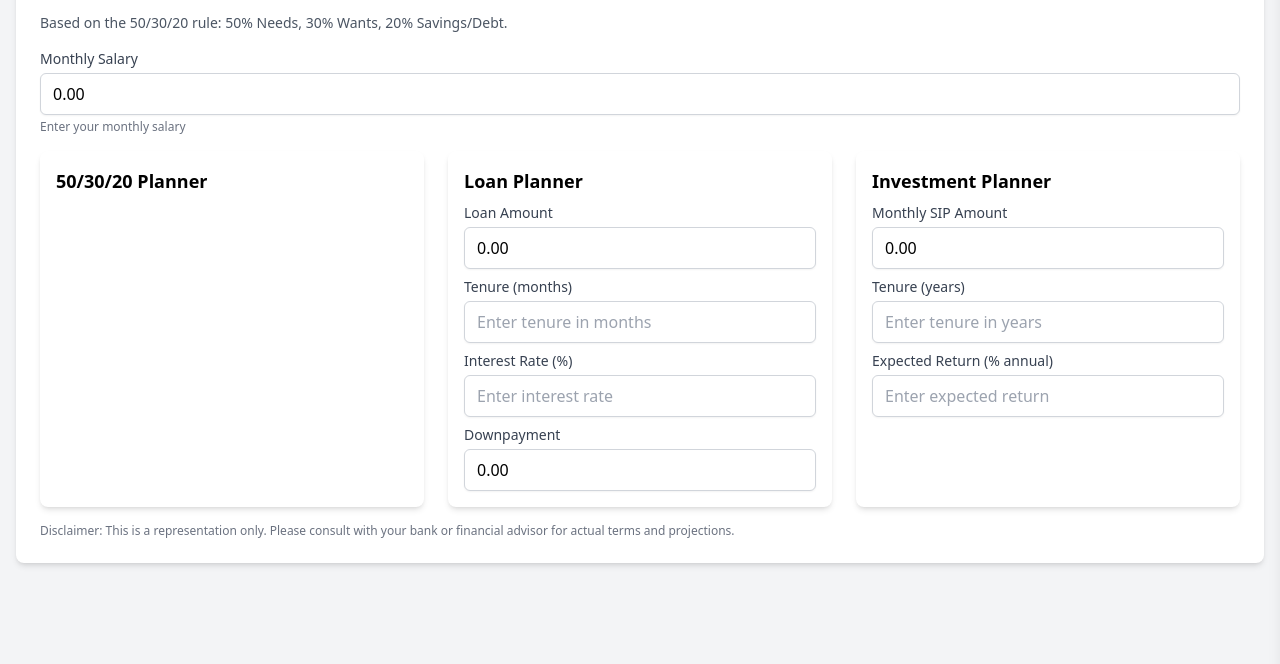
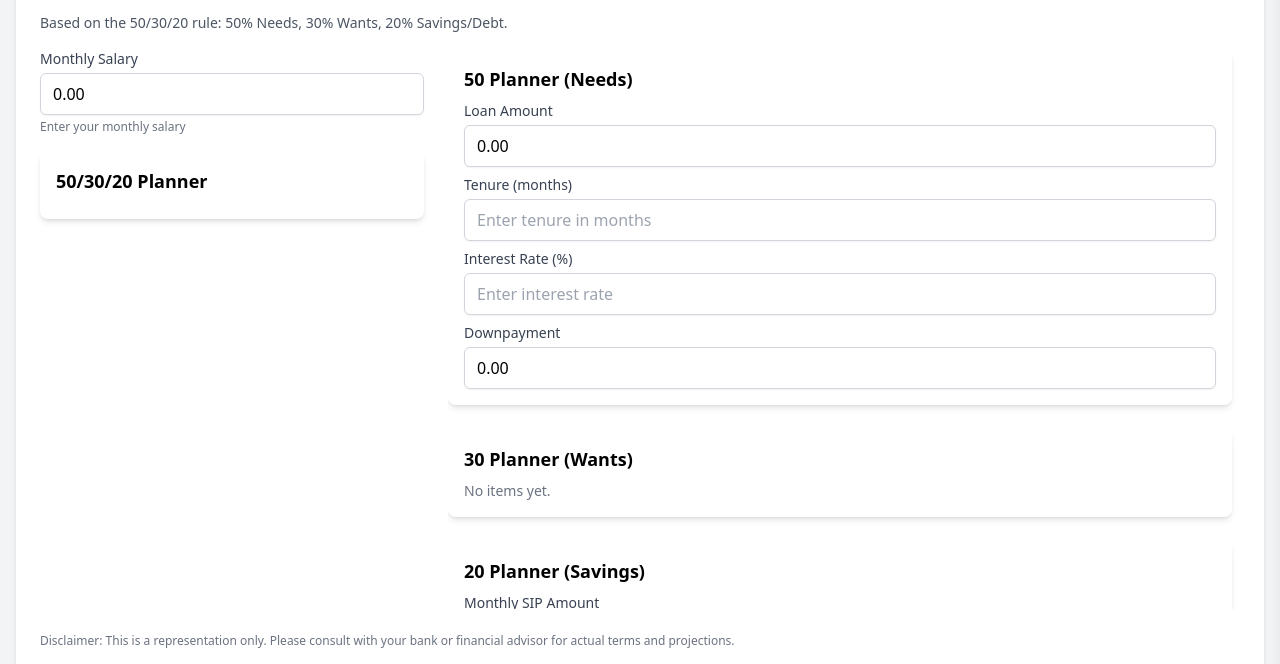
Before and after one commit to voidspacexyz/jubilant-bassoon, a plain HTML site: page index.html in a window 1280 px wide. Shown: the part 75-739 px from the top of the page. Drawn offline with nearby package versions, Linux system fonts and the light colour scheme.

Commit message:
Organised the UI better

```diff
--- a/index.html
+++ b/index.html
@@ -10,12 +10,16 @@
     <div class="w-full mx-auto bg-white rounded-lg shadow-md p-6">
         <h1 class="text-2xl font-bold text-center mb-4">Money Planner</h1>
         <p class="text-sm text-gray-600 mb-4">Based on the 50/30/20 rule: 50% Needs, 30% Wants, 20% Savings/Debt.</p>
-        <form id="salaryForm" class="mb-4">
+
+        <div class="grid grid-cols-1 md:grid-cols-3 gap-6 mb-6">
+            <!-- Left column: 1/3 - salary input stacked above the summary -->
+            <div class="md:col-span-1 space-y-4">
+                <form id="salaryForm" class="mb-0">
                     <label for="salary" class="block text-sm font-medium text-gray-700">Monthly Salary</label>
                     <input type="text" id="salary" class="mt-1 block w-full px-3 py-2 border border-gray-300 rounded-md shadow-sm focus:outline-none focus:ring-indigo-500 focus:border-indigo-500" placeholder="Enter your monthly salary" required>
                     <p class="text-xs text-gray-500 mt-1">Enter your monthly salary</p>
                 </form>
-        <div class="grid grid-cols-1 md:grid-cols-3 gap-6">
+
                 <div class="bg-white p-4 rounded-lg shadow-md">
                     <h2 class="text-lg font-semibold mb-2">50/30/20 Planner</h2>
                     <div id="results" class="hidden">
@@ -55,8 +59,13 @@
                         </div>
                     </div>
                 </div>
+            </div>
+
+            <!-- Right column: 2/3 - scrollable stack with 50, 30, 20 planners -->
+            <div class="md:col-span-2">
+                <div class="space-y-6 max-h-[70vh] overflow-y-auto pr-2">
                     <div class="bg-white p-4 rounded-lg shadow-md">
-                <h2 class="text-lg font-semibold mb-2">Loan Planner</h2>
+                        <h2 class="text-lg font-semibold mb-2">50 Planner (Needs)</h2>
                         <div id="loanForm">
                             <label for="loanAmount" class="block text-sm font-medium text-gray-700">Loan Amount</label>
                             <input type="text" id="loanAmount" class="mt-1 block w-full px-3 py-2 border border-gray-300 rounded-md shadow-sm focus:outline-none focus:ring-indigo-500 focus:border-indigo-500" placeholder="Enter loan amount">
@@ -75,8 +84,14 @@
                             <p class="text-sm">Interest: <span id="interestAmount">0</span></p>
                         </div>
                     </div>
+
                     <div class="bg-white p-4 rounded-lg shadow-md">
-                <h2 class="text-lg font-semibold mb-2">Investment Planner</h2>
+                        <h2 class="text-lg font-semibold mb-2">30 Planner (Wants)</h2>
+                        <p class="text-sm text-gray-500">No items yet.</p>
+                    </div>
+
+                    <div class="bg-white p-4 rounded-lg shadow-md">
+                        <h2 class="text-lg font-semibold mb-2">20 Planner (Savings)</h2>
                         <div id="sipForm">
                             <label for="sipAmount" class="block text-sm font-medium text-gray-700">Monthly SIP Amount</label>
                             <input type="text" id="sipAmount" class="mt-1 block w-full px-3 py-2 border border-gray-300 rounded-md shadow-sm focus:outline-none focus:ring-indigo-500 focus:border-indigo-500" placeholder="Enter monthly SIP amount">
@@ -93,6 +108,9 @@
                         </div>
                     </div>
                 </div>
+            </div>
+        </div>
+
         <p class="text-xs text-gray-500 mt-4">Disclaimer: This is a representation only. Please consult with your bank or financial advisor for actual terms and projections.</p>
     </div>
 
```
Lines whose indentation alone changed are shown as unchanged.
